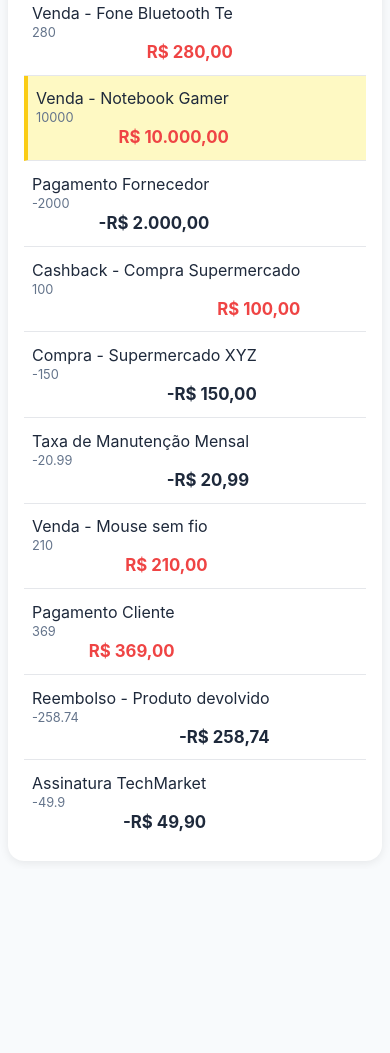
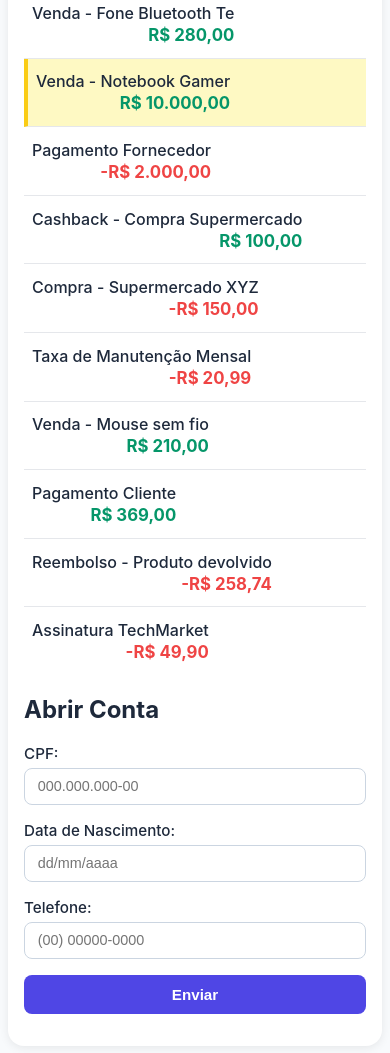
Before and after one commit to analauracano/API, a website: page index.html in a window 390 px wide. Shown: the part 157-1210 px from the top of the page. Before the commit the page ends 1026 px from the top, so only its background shows below. Drawn offline with Linux system fonts and the light colour scheme.

Commit message:
ATUAKIZAÇÕES

```diff
--- a/index.html
+++ b/index.html
@@ -4,21 +4,38 @@
   <meta charset="UTF-8">
   <meta name="viewport" content="width=device-width, initial-scale=1.0">
   <title>TechMarket - Extrato Financeiro</title>
-     <link rel="stylesheet" href="style.css">
+  <link rel="stylesheet" href="style.css">
 </head>
 <body>
 
   <header>Extrato Bancário - TechMarket</header>
 
   <main>
+    <!-- Extrato -->
     <div id="saldo-conta">Saldo: R$ 0,00</div>
-    <ul id="lista-transferencias">
+    <ul id="lista-transferencias"></ul>
 
-    </ul>
+    <!-- Formulário de abertura de conta -->
+    <h2>Abrir Conta</h2>
+    <form id="form-conta">
+        <label>
+            CPF:
+            <input type="text" id="cpf" placeholder="000.000.000-00" maxlength="14">
+        </label>
+        <label>
+            Data de Nascimento:
+            <input type="text" id="data-nascimento" placeholder="dd/mm/aaaa" maxlength="10">
+        </label>
+        <label>
+            Telefone:
+            <input type="text" id="telefone" placeholder="(00) 00000-0000" maxlength="15">
+        </label>
+        <button type="submit">Enviar</button>
+    </form>
+    <div id="erros" style="margin-top: 1rem;"></div>
   </main>
 
-
-  <script src="script.js">  </script>
+  <script src="script.js"></script>
 
 </body>
 </html>
--- a/script.js
+++ b/script.js
@@ -1,9 +1,11 @@
 document.addEventListener('DOMContentLoaded', () => {
+
+    // --------- Extrato bancário ---------
     const dadosExtrato = {
         saldo: 15000,
         transferencias: [
-            {tipo: 'Venda', descricao: 'Venda - Fone Bluetooth Te', valor: 280.00},
-            {tipo: 'Venda', descricao: 'Venda - Notebook Gamer', valor: 10000.00},
+            {tipo: 'venda', descricao: 'Venda - Fone Bluetooth Te', valor: 280.00},
+            {tipo: 'venda', descricao: 'Venda - Notebook Gamer', valor: 10000.00},
             {tipo: 'pix', descricao: 'Pagamento Fornecedor', valor: -2000.00},
             {tipo: 'cashback', descricao: 'Cashback - Compra Supermercado', valor: 100.00},
             {tipo: 'compra', descricao: 'Compra - Supermercado XYZ', valor: -150.00},
@@ -11,18 +13,18 @@ document.addEventListener('DOMContentLoaded', () => {
             {tipo: 'venda', descricao: 'Venda - Mouse sem fio', valor: 210.00},
             {tipo: 'pix', descricao: 'Pagamento Cliente', valor: 369.00},
             {tipo: 'reembolso', descricao: 'Reembolso - Produto devolvido', valor: -258.74},
-            {tipo: 'serviço', descricao: 'Assinatura TechMarket', valor: -49.90}
+            {tipo: 'servico', descricao: 'Assinatura TechMarket', valor: -49.90}
         ]
     };
-
 
     const saldoElement = document.getElementById('saldo-conta');
     const listaTransferenciasElement = document.getElementById('lista-transferencias');
 
-    saldoElement.textContent = `Saldo: R$ ${dadosExtrato.saldo.toLocaleString('pt-BR', { style: 'currency', currency: 'BRL'
-    })}`;
+    saldoElement.textContent = `Saldo: R$ ${dadosExtrato.saldo.toLocaleString('pt-BR', { style: 'currency', currency: 'BRL' })}`;
 
-    dadosExtrato.transferencias.forEach(transacao=>{
+    const fragment = document.createDocumentFragment();
+
+    dadosExtrato.transferencias.forEach(transacao => {
         const itemLista = document.createElement('li');
         itemLista.classList.add('transacao');
 
@@ -35,13 +37,81 @@ document.addEventListener('DOMContentLoaded', () => {
             currency: 'BRL'
         }).format(transacao.valor);
 
+        const classeValor = transacao.valor < 0 ? 'negativo' : 'positivo';
+
         itemLista.innerHTML = `
-        <div class="transacao-info">
-        <span> ${transacao.descricao}</span>
-        <small> ${transacao.valor}</small>
-        <span class="transacao-valor ${transacao.valor > 0 ? 'negativo' : '' }"> ${valorFormatado}</span>
-        </div>
+            <div class="transacao-info">
+                <span class="descricao">${transacao.descricao}</span>
+                <span class="transacao-valor ${classeValor}">${valorFormatado}</span>
+            </div>
         `;
-        listaTransferenciasElement.appendChild(itemLista);
-    })
-})
+
+        fragment.appendChild(itemLista);
+    });
+
+    listaTransferenciasElement.appendChild(fragment);
+
+    // --------- Formatação de CPF e Telefone ---------
+    const cpfInput = document.getElementById('cpf');
+    const telefoneInput = document.getElementById('telefone');
+
+    cpfInput.addEventListener('input', (e) => {
+        let v = e.target.value.replace(/\D/g,'');
+        if(v.length > 11) v = v.slice(0,11);
+        v = v.replace(/(\d{3})(\d)/, '$1.$2');
+        v = v.replace(/(\d{3})(\d)/, '$1.$2');
+        v = v.replace(/(\d{3})(\d{1,2})$/, '$1-$2');
+        e.target.value = v;
+    });
+
+    telefoneInput.addEventListener('input', (e) => {
+        let v = e.target.value.replace(/\D/g,'');
+        if(v.length > 11) v = v.slice(0,11);
+        if(v.length > 10){
+            v = v.replace(/(\d{2})(\d{5})(\d{4})/, '($1) $2-$3');
+        } else if(v.length > 5){
+            v = v.replace(/(\d{2})(\d{4})(\d{0,4})/, '($1) $2-$3');
+        } else if(v.length > 2){
+            v = v.replace(/(\d{2})(\d{0,5})/, '($1) $2');
+        }
+        e.target.value = v;
+    });
+
+    // --------- Validação de formulário ---------
+    const form = document.getElementById('form-conta');
+    const errosDiv = document.getElementById('erros');
+
+    form.addEventListener('submit', (e) => {
+        e.preventDefault();
+        errosDiv.innerHTML = '';
+        const erros = [];
+
+        const cpf = cpfInput.value.replace(/\D/g,'');
+        if(cpf.length !== 11) erros.push('CPF deve conter 11 dígitos.');
+
+        const dataNascimento = document.getElementById('data-nascimento').value;
+        const regexData = /^(\d{2})\/(\d{2})\/(\d{4})$/;
+        if(!regexData.test(dataNascimento)){
+            erros.push('Data de nascimento deve estar no formato dd/mm/aaaa.');
+        } else {
+            const [dia, mes, ano] = dataNascimento.split('/').map(n => parseInt(n,10));
+            const nascimento = new Date(ano, mes-1, dia);
+            const hoje = new Date();
+            let idade = hoje.getFullYear() - nascimento.getFullYear();
+            if(hoje.getMonth() < nascimento.getMonth() || (hoje.getMonth() === nascimento.getMonth() && hoje.getDate() < nascimento.getDate())){
+                idade--;
+            }
+            if(idade < 18) erros.push('Você deve ter pelo menos 18 anos.');
+        }
+
+        const telefone = telefoneInput.value.replace(/\D/g,'');
+        if(telefone.length < 10 || telefone.length > 11) erros.push('Telefone deve conter 10 ou 11 números.');
+
+        if(erros.length > 0){
+            errosDiv.innerHTML = erros.map(err => `<div style="color:red;">${err}</div>`).join('');
+        } else {
+            errosDiv.innerHTML = '<div style="color:green;">Formulário enviado com sucesso!</div>';
+        }
+    });
+
+});
--- a/style.css
+++ b/style.css
@@ -63,6 +63,10 @@
     gap: 2px;
 }
 
+.transacao-info .descricao {
+    font-weight: 500;
+}
+
 .transacao-info small {
     font-size: 0.8rem;
     color: #64748b;
@@ -73,13 +77,68 @@
     font-size: 1rem;
 }
 
+.positivo {
+    color: #059669; /* verde positivo */
+}
+
 .negativo {
-      color: #ef4444;
+    color: #ef4444; /* vermelho negativo */
 }
 
 .destaque {
     background: #fef9c3;
     border-left: 4px solid #facc15;
+}
+
+/* ====== Formulário ====== */
+form {
+    display: flex;
+    flex-direction: column;
+    gap: 1rem;
+    margin-top: 1rem;
+}
+
+form label {
+    display: flex;
+    flex-direction: column;
+    font-weight: 500;
+    font-size: 0.95rem;
+}
+
+form input {
+    padding: 0.6rem 0.8rem;
+    border: 1px solid #cbd5e1;
+    border-radius: 8px;
+    font-size: 0.95rem;
+    margin-top: 0.3rem;
+    transition: border-color 0.3s, box-shadow 0.3s;
+}
+
+form input:focus {
+    border-color: #4f46e5;
+    box-shadow: 0 0 0 3px rgba(79,70,229,0.2);
+    outline: none;
+}
+
+form button {
+    padding: 0.7rem;
+    background: #4f46e5;
+    color: white;
+    border: none;
+    border-radius: 8px;
+    font-weight: 600;
+    cursor: pointer;
+    transition: background 0.3s;
+}
+
+form button:hover {
+    background: #3b36c1;
+}
+
+/* Mensagens de erro e sucesso */
+#erros div {
+    font-size: 0.9rem;
+    margin-top: 0.2rem;
 }
 
 /* ======== Responsividade ======== */
@@ -97,4 +156,10 @@
         align-self: flex-end;
         font-size: 1.05rem;
     }
+    form input {
+        font-size: 0.9rem;
     }
+    form button {
+        font-size: 0.95rem;
+    }
+}
```
Lines whose indentation alone changed are shown as unchanged.
